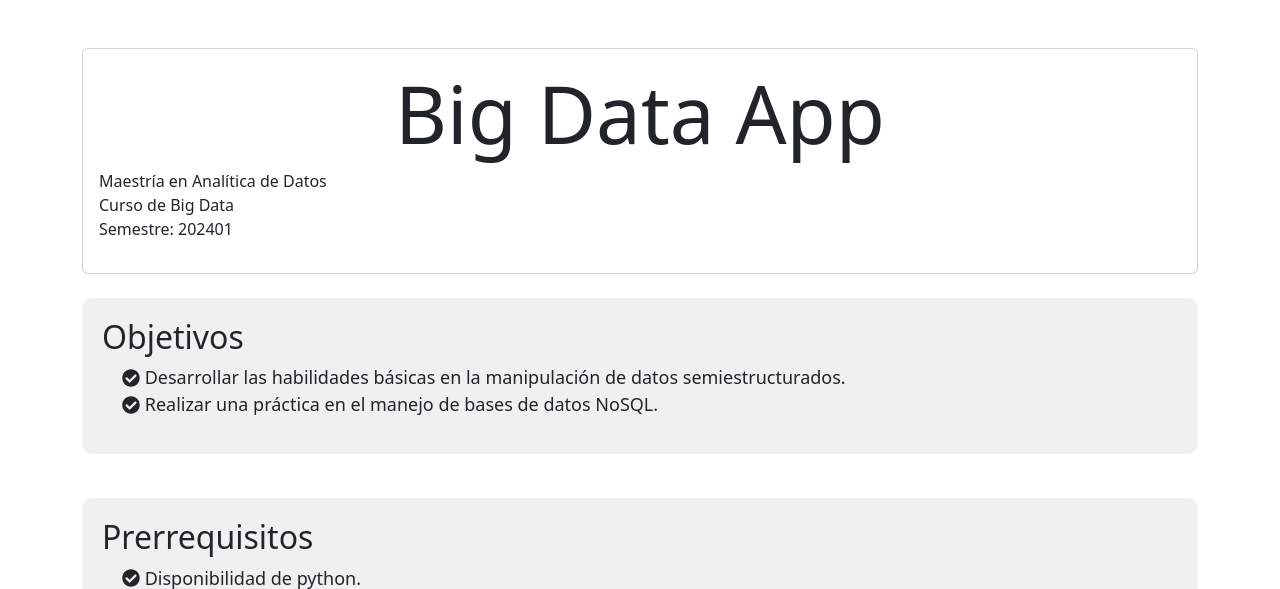
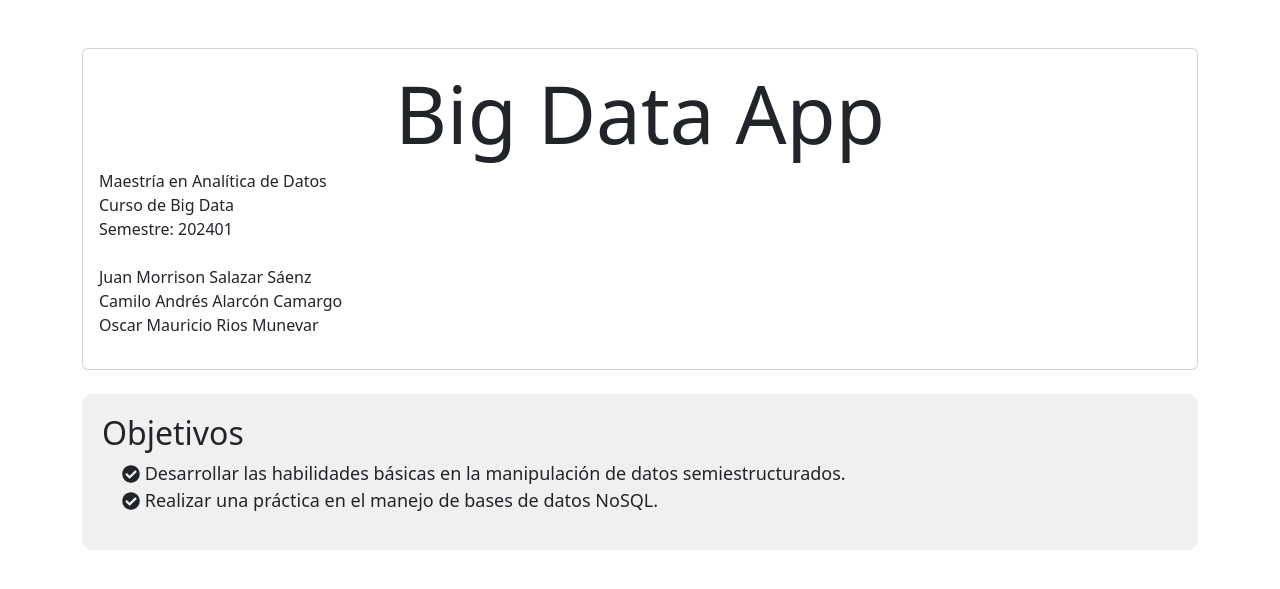
Before and after one commit to Juan-Salazar-Saenz/BigData, a Django app: page /codigo/ in a window 1280 px wide. Shown: the part 56-645 px from the top of the page. Run offline with Django 5.2, Linux system fonts and the light colour scheme; a user stored in the database is signed in.

Commit message:
integrantes

```diff
--- a/tasks/templates/codigo.html
+++ b/tasks/templates/codigo.html
@@ -102,7 +102,12 @@
         <p>
             Maestría en Analítica de Datos <br>
             Curso de Big Data<br>
-            Semestre: 202401
+            Semestre: 202401<br>
+            <br>
+            Juan Morrison Salazar Sáenz<br>
+            Camilo Andrés Alarcón Camargo<br>
+            Oscar Mauricio Rios Munevar <br>
+
         </p>
     </section>
     <br>
```
Also changed, not shown: db.sqlite3.
